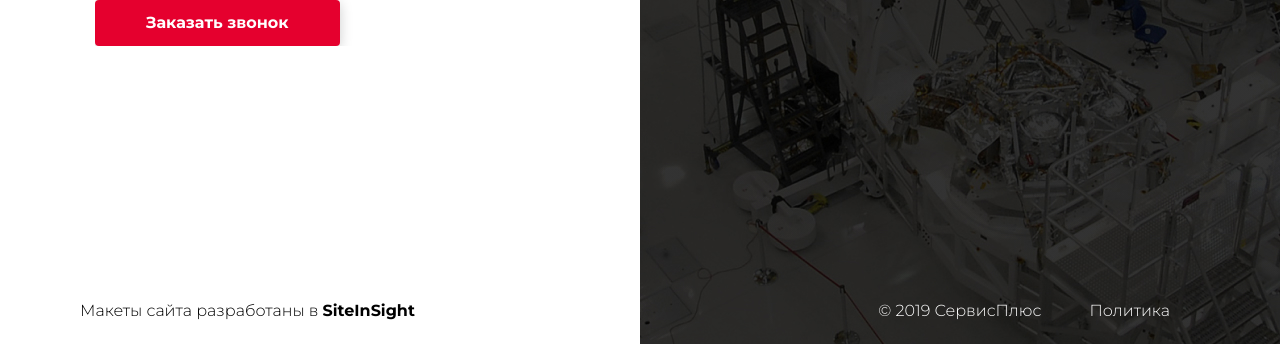
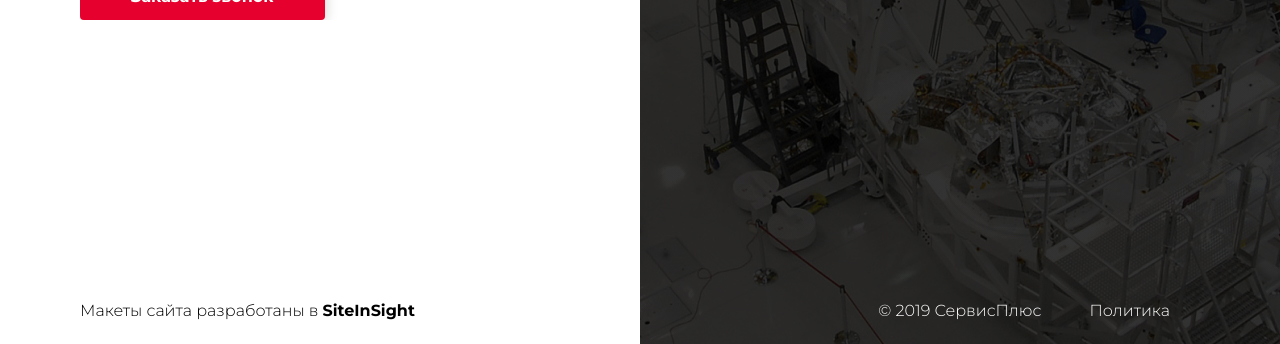
Before and after one commit to SiteInSight/service-plus, a plain HTML site: page index.html in a window 1280 px wide. Shown: the part 456-800 px from the top of the page. Drawn offline with Linux system fonts and the light colour scheme.

Commit message:
Поправил отступы для контейнера

```diff
--- a/scss/main.scss
+++ b/scss/main.scss
@@ -423,7 +423,7 @@ b, strong {
 
 .section {
 	height: 100vh;
-	padding: 0 80px;
+	padding: 0 65px;
 }
 
 /* Menu */
```
Also changed, not shown: css/main.min.css.
